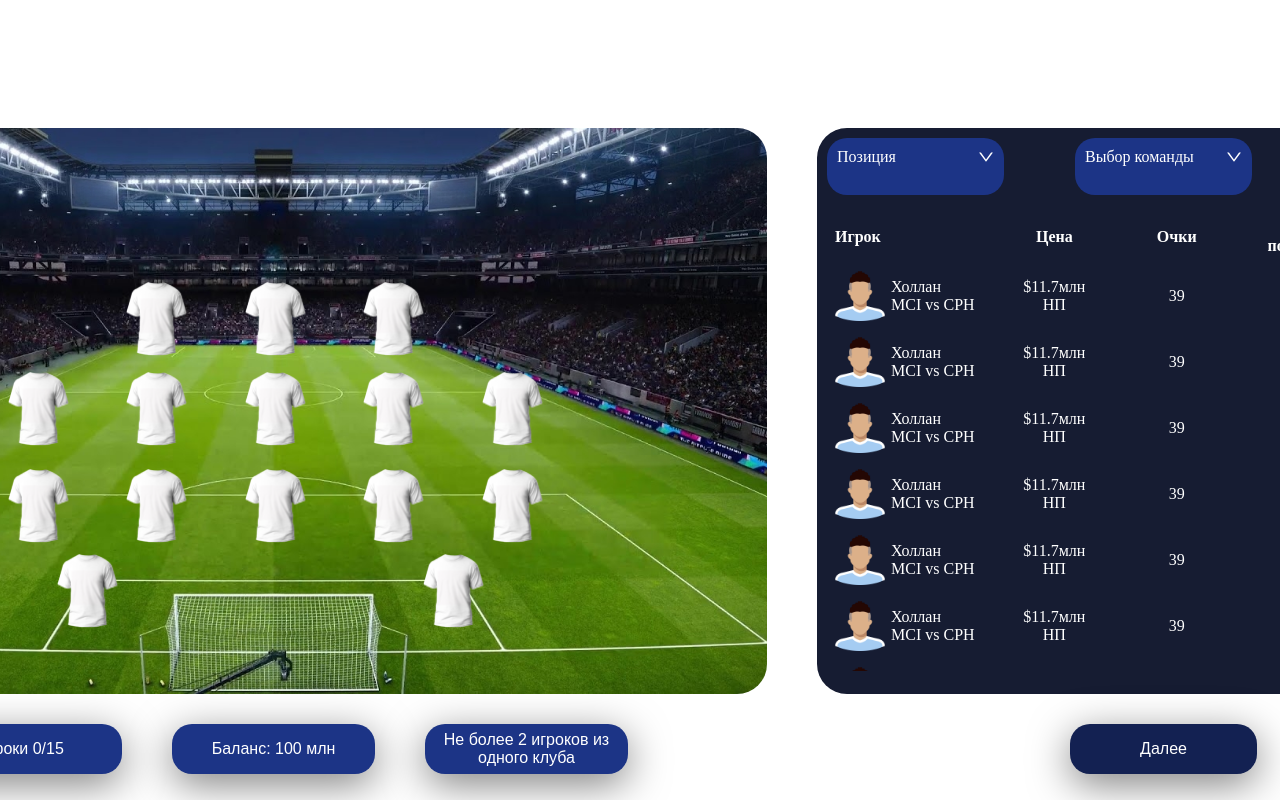
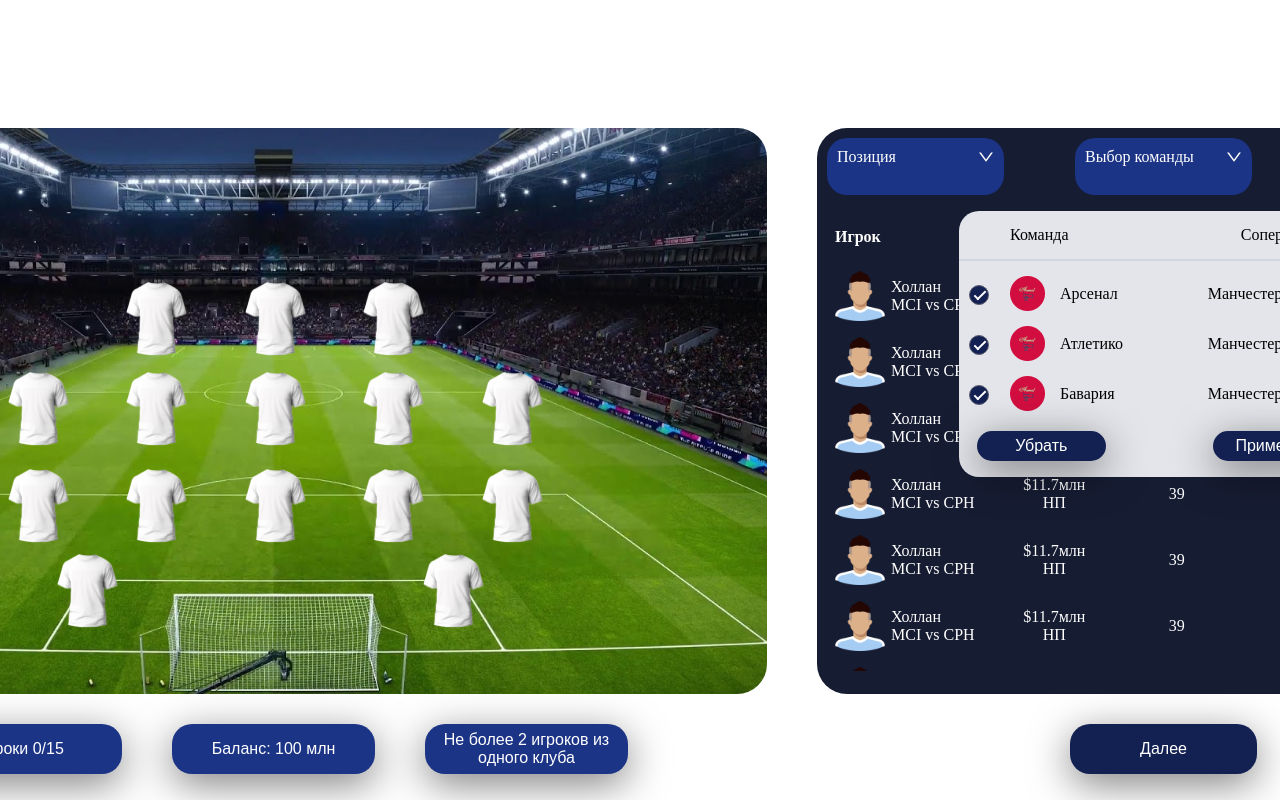
Before and after one commit to MartaKliuchnik/FANFOOTBALL_CLUB, a React (Vite) app: page / in a window 1280 px wide. Shown: the top 800 px of the page. Built offline with nearby package versions, Linux system fonts and the light colour scheme.

Commit message:
feat: implement CommandFilter component

```diff
--- /dev/null
+++ b/src/components/CommandFilter/index.jsx
@@ -0,0 +1,38 @@
+import styles from './index.module.css';
+import logo from '../../assets/logo_arsenal.png';
+import { teams } from '../../data/commands';
+
+export default function CommandFilter() {
+	return (
+		<div className={styles.wrapper}>
+			<div className={styles.filterHeader}>
+				<p>Команда</p>
+				<p>Соперник</p>
+			</div>
+
+			<div className={styles.filterExamplesContainer}>
+				{teams.map(({ id, team1, team2 }) => (
+					<div key={id} className={styles.filterRow}>
+						<div className={styles.teamContainer}>
+							<div className={styles.round}>
+								<input type='checkbox' checked id='checkbox' />
+								<label for='checkbox'></label>
+							</div>
+
+							<div className={styles.logoContainer}>
+								<img src={logo} alt='logo_team' />
+							</div>
+							<p>{team1}</p>
+						</div>
+						<p>{team2}</p>
+					</div>
+				))}
+			</div>
+
+			<div className={styles.buttonContainer}>
+				<button>Убрать</button>
+				<button>Применить</button>
+			</div>
+		</div>
+	);
+}
--- /dev/null
+++ b/src/components/CommandFilter/index.module.css
@@ -0,0 +1,112 @@
+.wrapper {
+	width: 400px;
+	height: 266px;
+	border-radius: 20px;
+	background-color: #e3e5ea;
+}
+
+.filterHeader {
+	display: flex;
+	justify-content: space-between;
+	padding: 15px 51px;
+	border-bottom: 2px solid #d2d6e1;
+}
+
+.filterExamplesContainer {
+	height: 170px;
+	overflow: scroll;
+	padding: 0px 10px;
+}
+
+.filterRow {
+	display: flex;
+	justify-content: space-between;
+	align-items: center;
+	gap: 65px;
+	padding-top: 15px;
+}
+
+.teamContainer {
+	display: flex;
+	align-items: center;
+	gap: 15px;
+}
+
+/* INPUT */
+.round {
+	position: relative;
+	padding-right: 13px;
+}
+
+.round label {
+	background-color: #fff;
+	border: 1px solid #ccc;
+	border-radius: 50%;
+	cursor: pointer;
+	height: 20px;
+	left: 0;
+	position: absolute;
+	top: 0;
+	width: 20px;
+}
+
+.round label:after {
+	border: 2px solid #fff;
+	border-top: none;
+	border-right: none;
+	content: '';
+	height: 4px;
+	left: 4px;
+	opacity: 0;
+	position: absolute;
+	top: 5px;
+	transform: rotate(-45deg);
+	width: 10px;
+}
+
+.round input[type='checkbox'] {
+	visibility: hidden;
+}
+
+.round input[type='checkbox']:checked + label {
+	background-color: #132152;
+	border-color: #5e5e70;
+}
+
+.round input[type='checkbox']:checked + label:after {
+	opacity: 1;
+}
+
+/*  */
+.logoContainer {
+	width: 35px;
+	height: 35px;
+}
+
+.logoContainer > img {
+	width: 100%;
+	height: 100%;
+	object-fit: contain;
+}
+
+.buttonContainer {
+	display: flex;
+	gap: 107px;
+	align-items: center;
+	/* padding: 20px 18px; */
+	padding-bottom: 20px;
+	padding: 0px 18px;
+	justify-items: center;
+	/* padding-top: 20px; */
+}
+
+.buttonContainer > button {
+	background-color: #132152;
+	width: 129px;
+	height: 30px;
+	border-radius: 20px;
+	padding: 6px;
+}
+.buttonContainer > button:hover {
+	background-color: #8897cc;
+}
--- a/src/components/PlayersInfoPanel/index.jsx
+++ b/src/components/PlayersInfoPanel/index.jsx
@@ -3,6 +3,7 @@ import { tableHeader, filterList } from '../../data/index';
 import { DownOutlined, UpOutlined } from '@ant-design/icons';
 import { playersList } from '../../data/players';
 import player_img from '../../assets/player_img.png';
+import CommandFilter from '../CommandFilter';
 
 export default function PlayersInfoPanel() {
 	return (
@@ -53,6 +54,10 @@ export default function PlayersInfoPanel() {
 					</tbody>
 				</table>
 			</div>
+
+			<div className={styles.chosenFilterContainer}>
+				<CommandFilter />
+			</div>
 		</div>
 	);
 }
--- a/src/components/PlayersInfoPanel/index.module.css
+++ b/src/components/PlayersInfoPanel/index.module.css
@@ -4,6 +4,8 @@
 	border-radius: 30px;
 	height: 566px;
 	width: 693px;
+
+	position: relative;
 }
 
 .filterPanel {
@@ -102,3 +104,10 @@ table td:nth-child(5) {
 	text-align: center;
 	width: 130px;
 }
+
+.chosenFilterContainer {
+	position: absolute;
+	top: 83px;
+	left: 142px;
+	/* display: none; */
+}
--- a/src/components/TeamPlayerMap/index.jsx
+++ b/src/components/TeamPlayerMap/index.jsx
@@ -31,7 +31,6 @@ export default function TeamPlayerMap() {
 					))}
 				</div>
 			</div>
-
 			{/*FILTER CONTAINER*/}
 			<div className={styles.containerFilterPlayer}>
 				<PlayersInfoPanel />
--- /dev/null
+++ b/src/data/commands.js
@@ -0,0 +1,27 @@
+export const teams = [
+	{
+		id: 1,
+		team1: 'Арсенал',
+		team2: 'Манчестер Юнайтед',
+	},
+	{
+		id: 2,
+		team1: 'Атлетико',
+		team2: 'Манчестер Юнайтед',
+	},
+	{
+		id: 3,
+		team1: 'Бавария',
+		team2: 'Манчестер Юнайтед',
+	},
+	// {
+	// 	id: 4,
+	// 	team1: 'Арсенал',
+	// 	team2: 'Манчестер Юнайтед',
+	// },
+	// {
+	// 	id: 5,
+	// 	team1: 'Атлетико',
+	// 	team2: 'Манчестер Юнайтед',
+	// },
+];
```
Also changed, not shown: src/assets/logo_arsenal.png (added).
